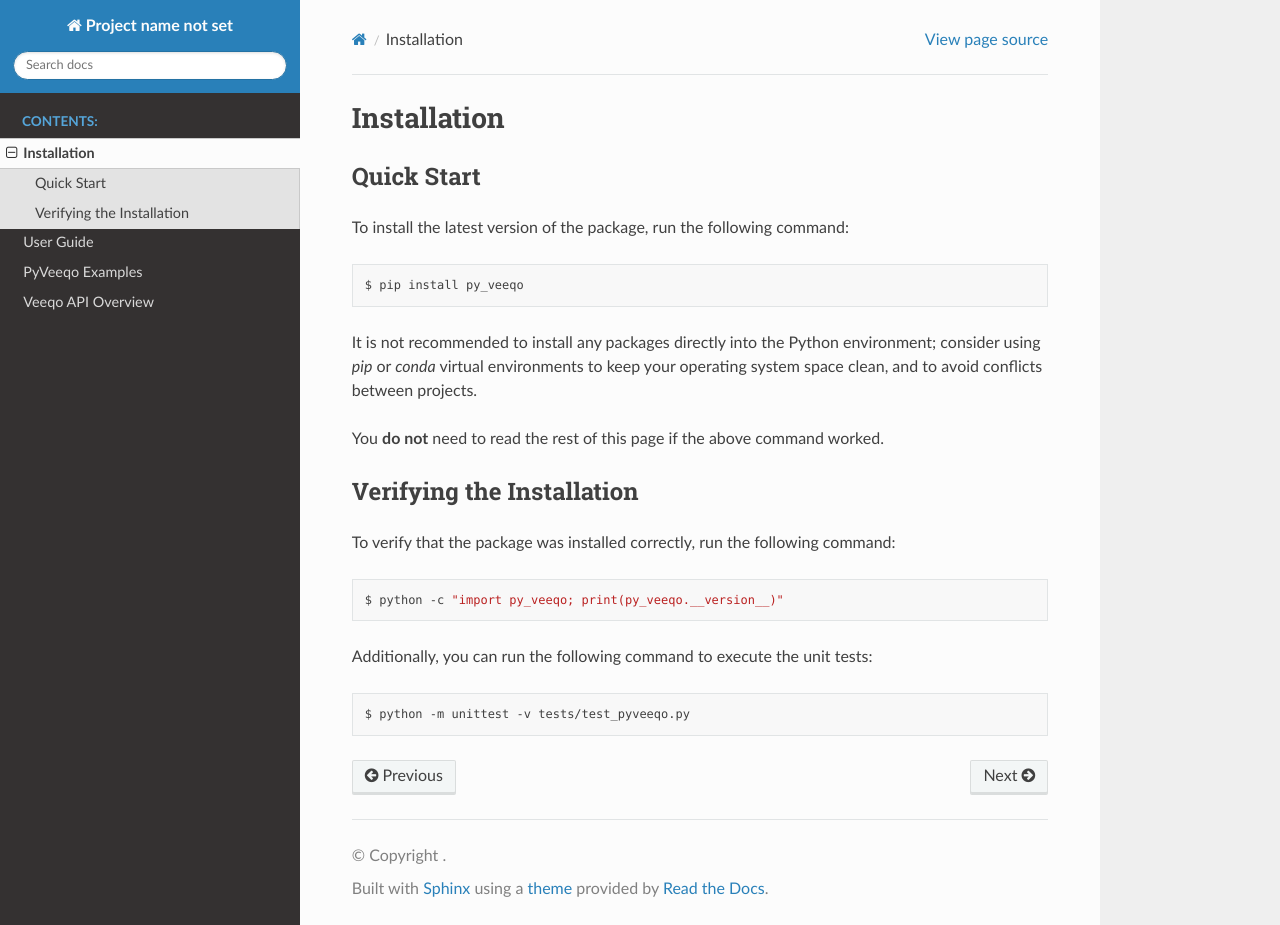
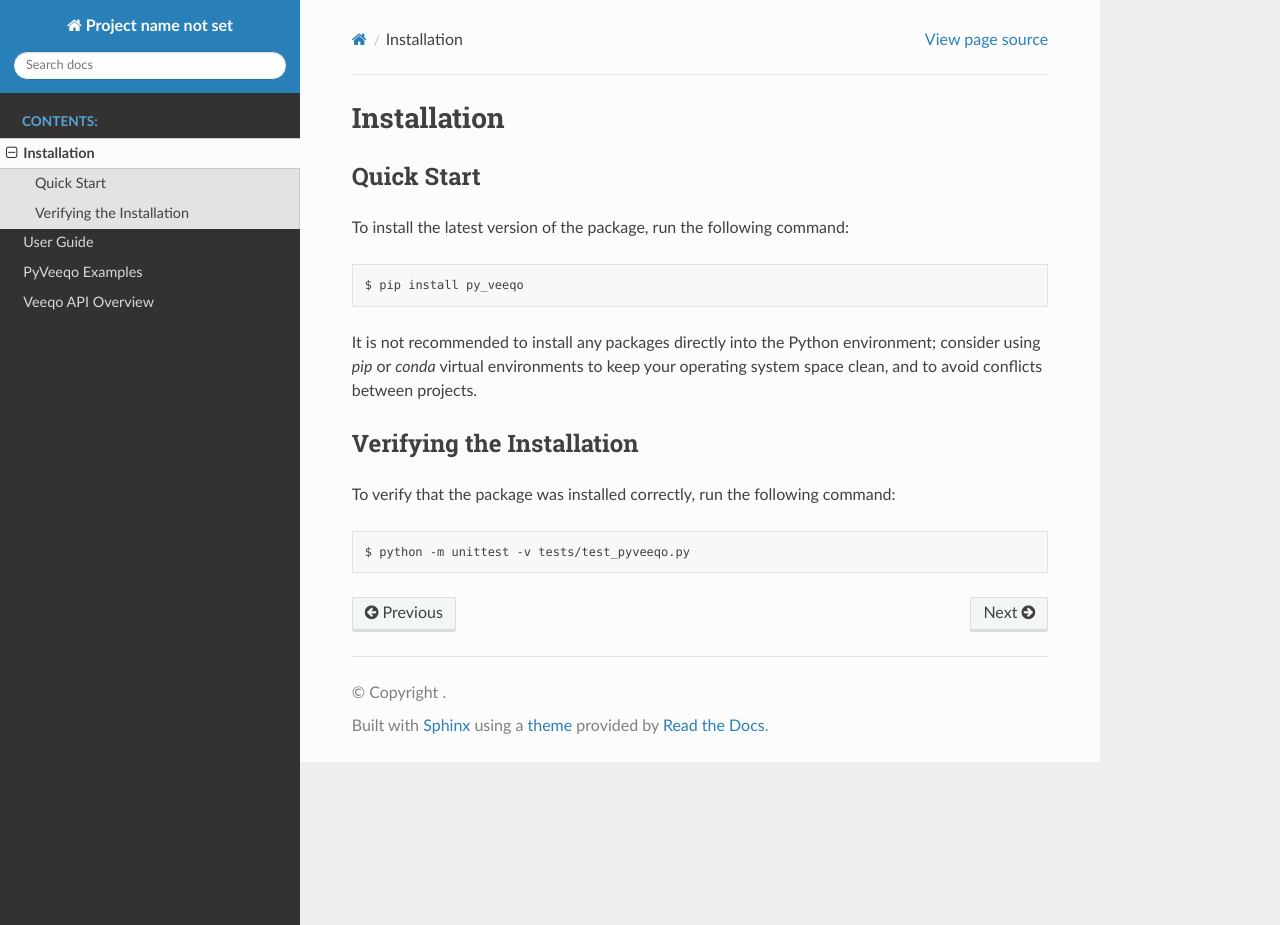
Before and after one commit to RobHam99/py_veeqo, a Sphinx documentation site: the page built from docs/source/installation.rst, in a window 1280 px wide and 925 px high. Built offline with Sphinx 7.4.7 and the Read the Docs theme 3.1.0, drawn with Linux system fonts in a browser that asks for light colours.

Commit message:
Update docs

```diff
--- a/docs/source/installation.rst
+++ b/docs/source/installation.rst
@@ -15,8 +15,6 @@ into the Python environment; consider using `pip` or
 `conda` virtual environments to keep your operating
 system space clean, and to avoid conflicts between projects.
 
-You **do not** need to read the rest of this page if the above command worked.
-
 Verifying the Installation
 --------------------------
 
@@ -24,10 +22,4 @@ To verify that the package was installed correctly, run the following command:
 
 .. code-block:: bash
 
-    $ python -c "import py_veeqo; print(py_veeqo.__version__)"
-
-Additionally, you can run the following command to execute the unit tests:
-
-.. code-block:: bash
-
     $ python -m unittest -v tests/test_pyveeqo.py
--- a/setup.py
+++ b/setup.py
@@ -2,7 +2,7 @@ from setuptools import setup, find_packages
 
 setup(
     name='py_veeqo',
-    version='0.0.2',
+    version='0.0.3',
     author='Robert J. Hamilton',
     author_email='hamiltonrobbie@yahoo.co.uk',
     license='MIT',
```
Also changed, not shown: README.md (+0 -14 lines), __init__.py (deleted, +0 -11 lines).
